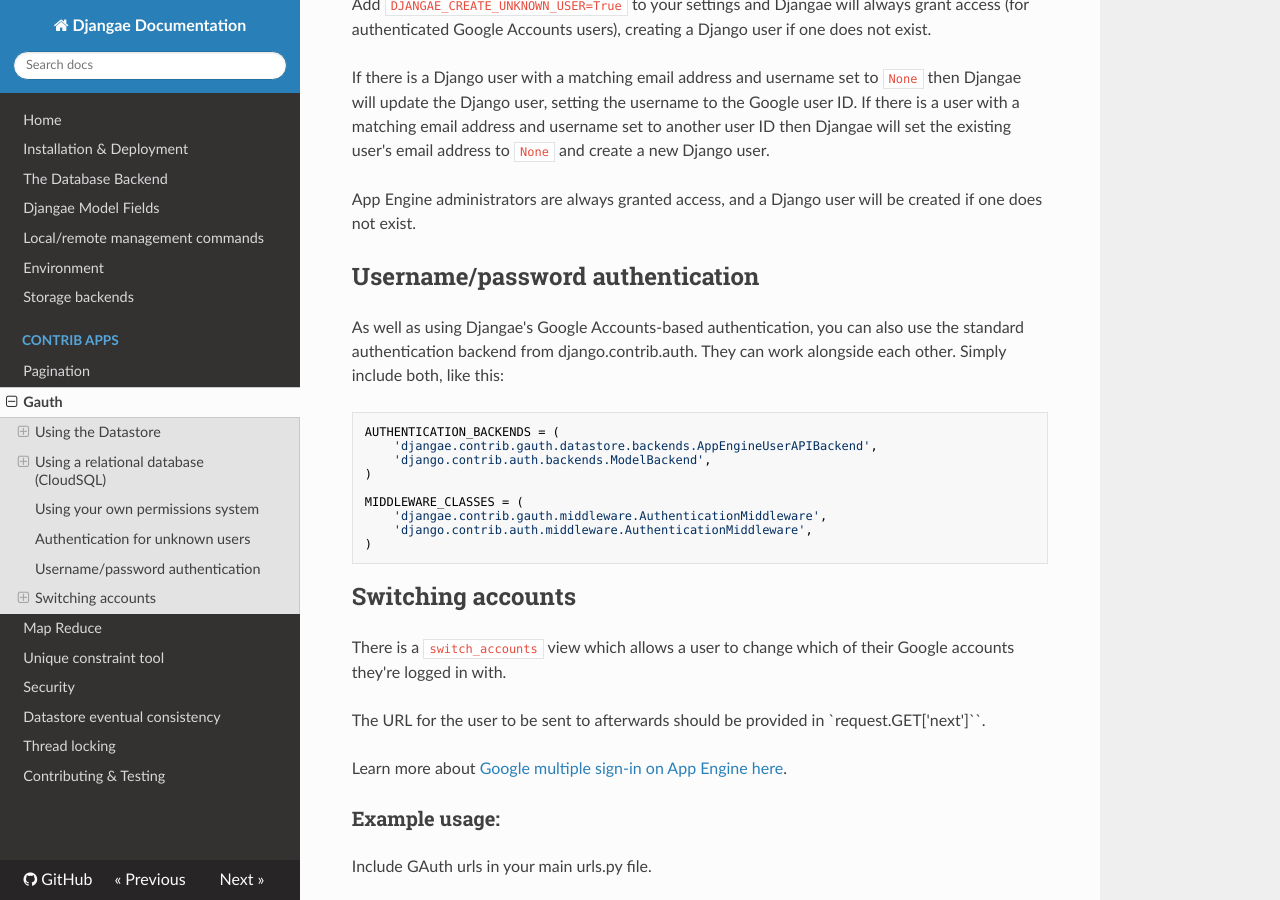
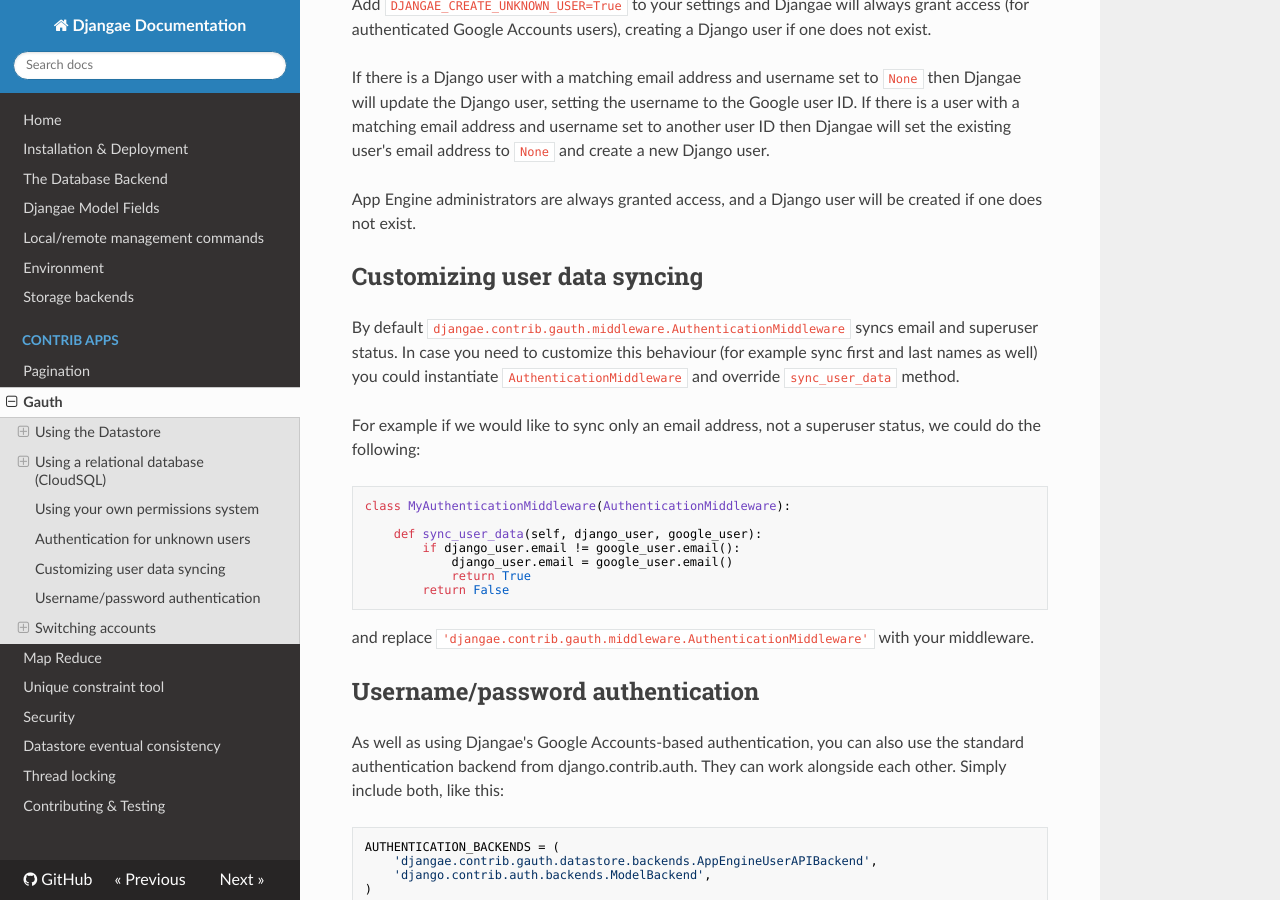
Before and after one commit to wittfabian/djangae, an MkDocs documentation site: the page built from docs/gauth.md, in a window 1280 px wide and 900 px high, scrolled down 1740 px. Built offline with MkDocs 1.6.1, drawn with Linux system fonts in a browser that asks for light colours; nearby versions of some CDN libraries; old or Windows-style settings are respelled for this version of MkDocs.

Commit message:
Make syncing user data with appeninge user customizable.
* we extracted syncing user data to separate method, which could be
easily overriden

````diff
--- a/docs/gauth.md
+++ b/docs/gauth.md
@@ -65,6 +65,23 @@
 
 App Engine administrators are always granted access, and a Django user will be created if one does not exist.
 
+## Customizing user data syncing
+
+By default `djangae.contrib.gauth.middleware.AuthenticationMiddleware` syncs email and superuser status. In case you need to customize this behaviour (for example sync first and last names as well) you could instantiate `AuthenticationMiddleware` and override `sync_user_data` method.
+
+For example if we would like to sync only an email address, not a superuser status, we could do the following:
+
+```python
+class MyAuthenticationMiddleware(AuthenticationMiddleware):
+
+    def sync_user_data(self, django_user, google_user):
+        if django_user.email != google_user.email():
+            django_user.email = google_user.email()
+            return True
+        return False
+```
+
+and replace `'djangae.contrib.gauth.middleware.AuthenticationMiddleware'` with your middleware.
 
 ## Username/password authentication
 
````
Also changed, not shown: 1 other file.
